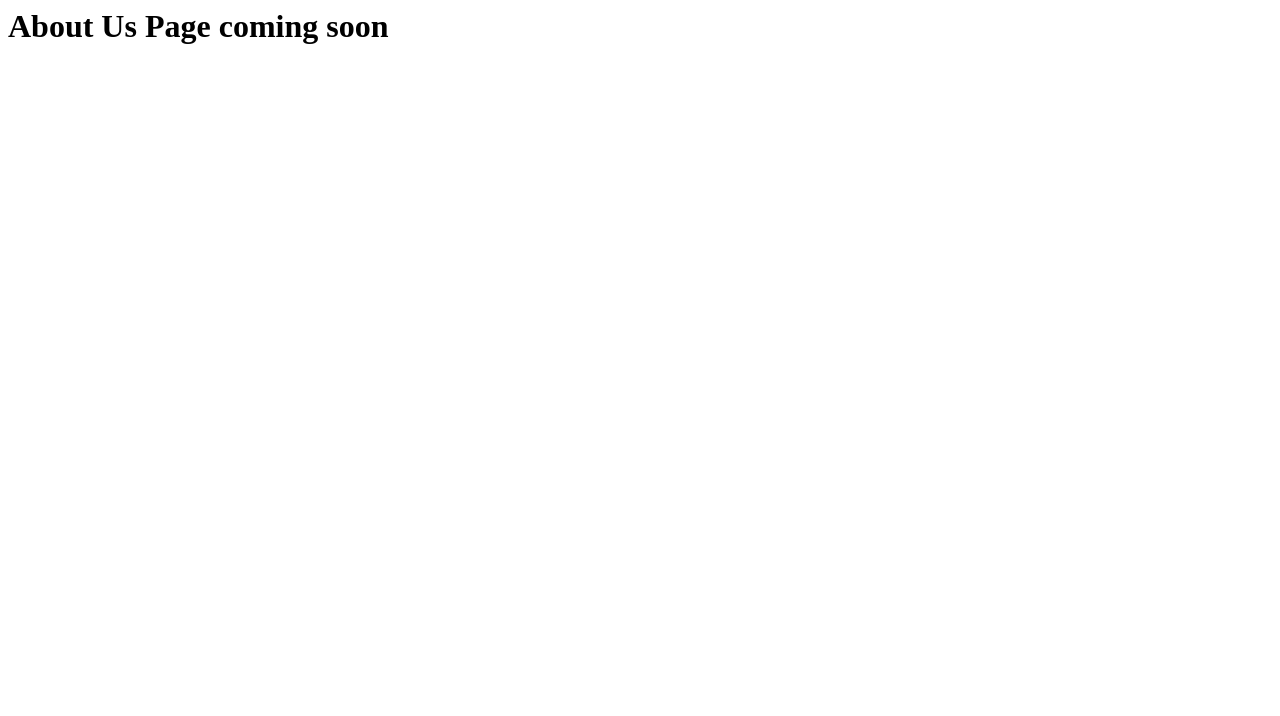
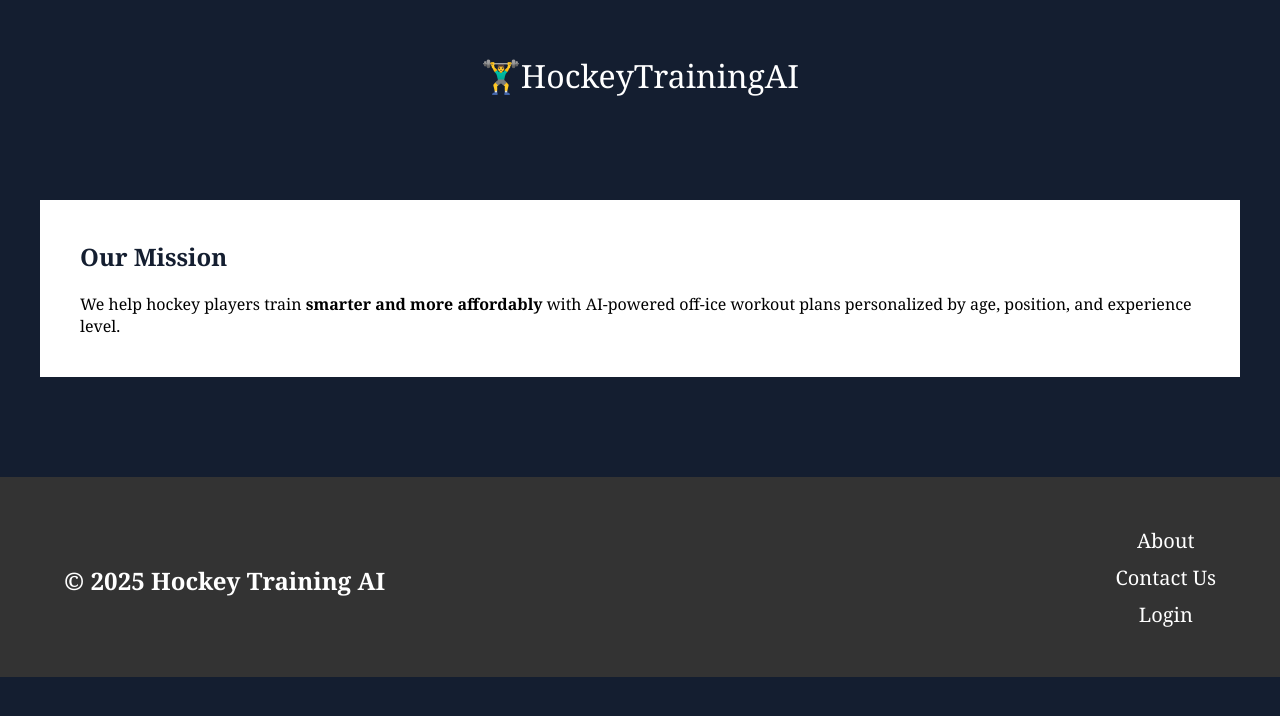
Before and after one commit to msimp24/hockey-training-ai, a Node server app: page /about in a window 1280 px wide. Shown: the top 716 px of the page. Run offline with Node 20, Linux system fonts and the light colour scheme; some libraries are stand-ins or nearby versions.

```diff
--- a/controllers/prompts.js
+++ b/controllers/prompts.js
@@ -14,7 +14,6 @@ const generatePrompt = (userData, phaseFocus, phaseNumber) => {
 
   phaseFocus = phaseFocus.toLowerCase()
 
-  console.log(userData.availableEquipment)
   //Additional Changes for the Strength Prompt
 
   if (phaseFocus === 'strength') {
--- a/public/css/styles.css
+++ b/public/css/styles.css
@@ -105,6 +105,9 @@ h2 {
   animation: appear linear;
   animation-timeline: view();
   animation-range: entry 0;
+}
+.home-container h2 {
+  color: var(--primary-dark);
 }
 .home-container > .row > .col {
   padding: 20px;
--- a/public/js/dashboard.js
+++ b/public/js/dashboard.js
@@ -642,7 +642,6 @@ const createProgramSummary = async (userId) => {
               <p class="desc">${program.equipmentRequired}</p>
             </div>
 
-
   `
 
     workoutWrapper.append(programCard)
--- a/views/about.ejs
+++ b/views/about.ejs
@@ -1 +1,36 @@
-<h1>About Us Page coming soon</h1>
+<!DOCTYPE html>
+<html lang="en">
+  <head>
+    <meta charset="UTF-8" />
+    <meta name="viewport" content="width=device-width, initial-scale=1.0" />
+    <title>Hockey Training AI</title>
+    <link
+      rel="stylesheet"
+      href="https://cdnjs.cloudflare.com/ajax/libs/font-awesome/6.7.2/css/all.min.css"
+      integrity="sha512-Evv84Mr4kqVGRNSgIGL/F/aIDqQb7xQ2vcrdIwxfjThSH8CSR7PBEakCr51Ck+w+/U6swU2Im1vVX0SVk9ABhg=="
+      crossorigin="anonymous"
+      referrerpolicy="no-referrer" />
+    <link rel="stylesheet" href="/css/styles.css" />
+    <link rel="icon" type="image/png" href="/images/fav-icon.png" />
+  </head>
+  <body class="contact-background">
+    <nav class="nav">
+      <div class="logo contact-logo">
+        <a href="/">🏋️‍♂️HockeyTrainingAI</a>
+      </div>
+    </nav>
+    <div class="home-container">
+      <div class="row">
+        <div class="col">
+          <h2>Our Mission</h2>
+          <p>
+            We help hockey players train
+            <strong>smarter and more affordably</strong> with AI-powered off-ice
+            workout plans personalized by age, position, and experience level.
+          </p>
+        </div>
+      </div>
+    </div>
+  </body>
+  <%- include('partials/footer') %>
+</html>
--- a/views/dashboard/profile-layout.ejs
+++ b/views/dashboard/profile-layout.ejs
@@ -21,11 +21,7 @@
                   >Token Transactions</a
                 >
               </li>
-              <li>
-                <a href="/dashboard/profile/payment-transactions"
-                  >Payment Transactions</a
-                >
-              </li>
+
               <li><a href="/" id="profile-logout">Log out</a></li>
             </ul>
           </nav>
```
